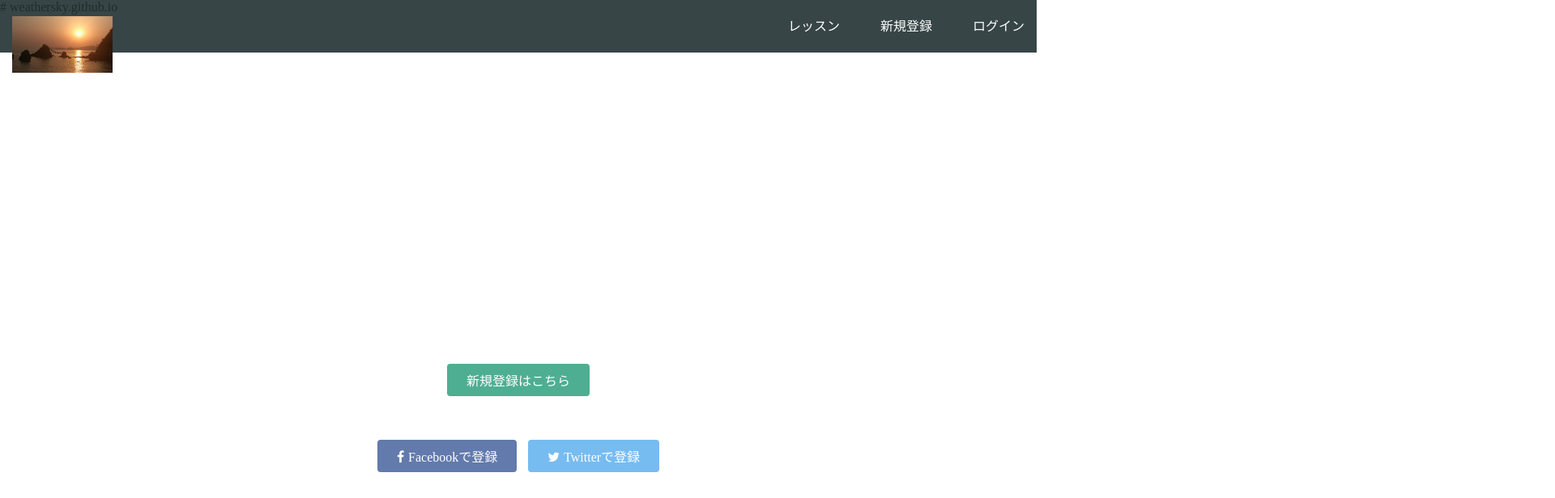
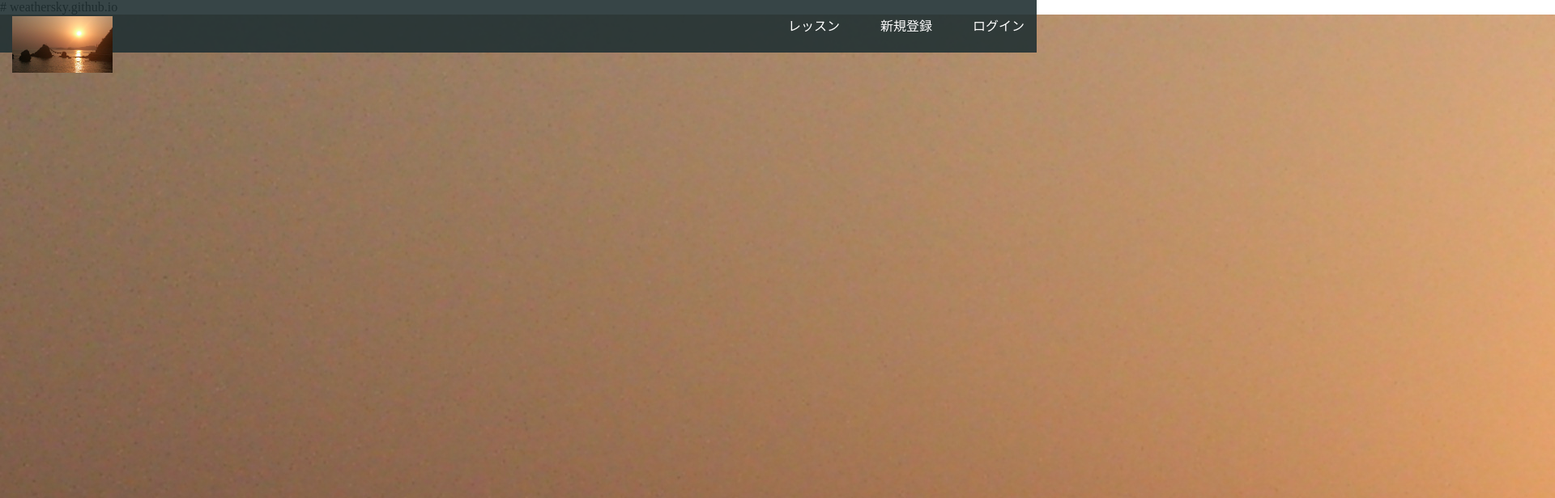
Before and after one commit to weathersky/weathersky.github.io, a plain HTML site: page index.html in a window 1280 px wide. Shown: the top 616 px of the page at 81% size, 1920 px wide, since content can reach past the window. Drawn offline with Linux system fonts and the light colour scheme.

Commit message:
Update index.html

```diff
--- a/index.html
+++ b/index.html
@@ -22,6 +22,10 @@
       </div>
     </div>
   </header>
+  <div class = "main">
+    <img src="https://weathersky.github.io/DSC_0163.jpg">
+  </div>
+
   <div class="top-wrapper">
     <div class="container">
       <h1>LEARN TO CODE.<br>LEARN TO BE CREATIVE.</h1>
```
